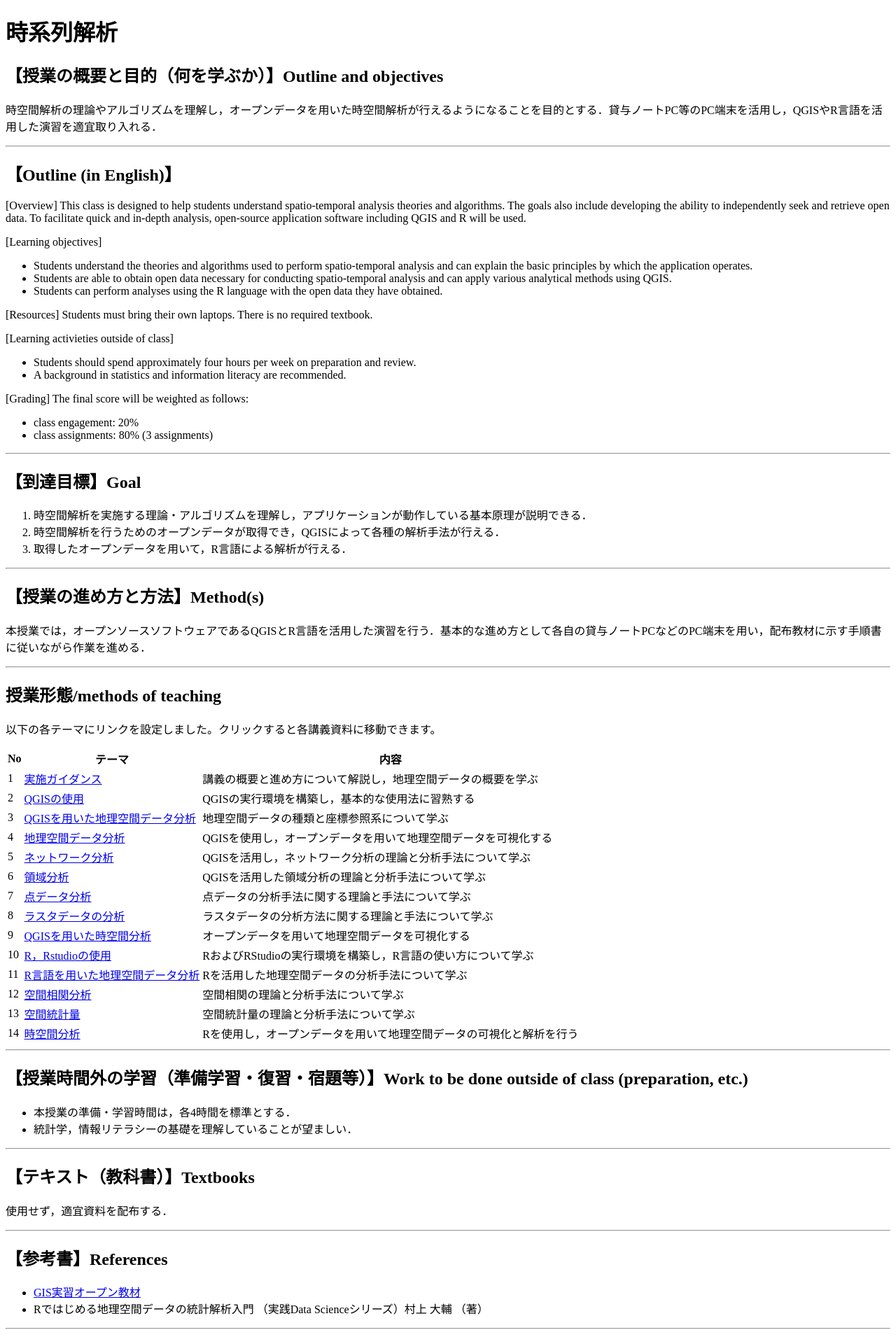
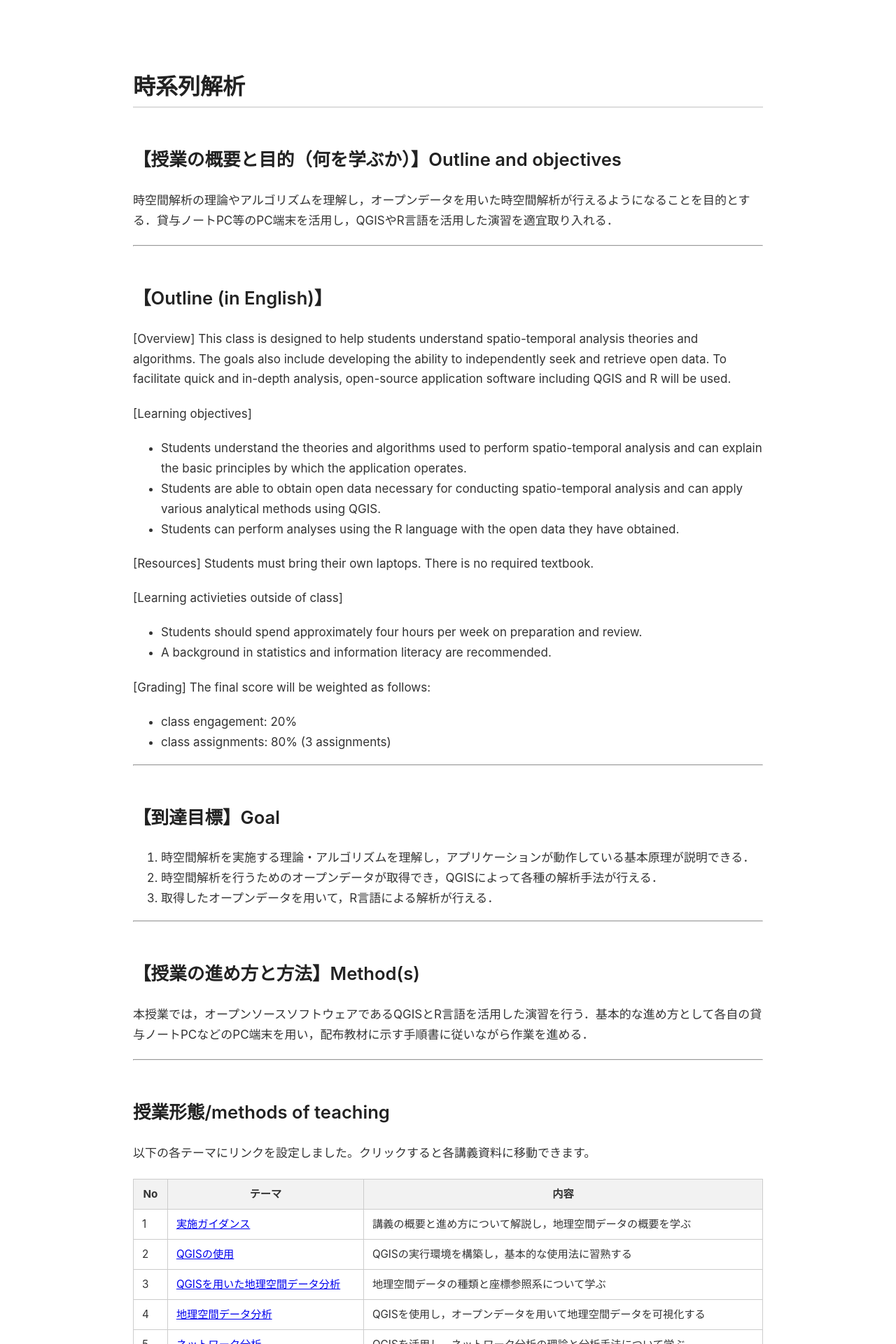
Before and after one commit to MasayaMatsushita/spatiotemporal-analysis, a Jekyll site: the page built from docs/index.md, in a window 1280 px wide. Shown: the top 1920 px of the page at 70% size. Built offline with Jekyll 4.4.1, drawn with Linux system fonts in a browser that asks for light colours; our own code applies the rules of GitHub Pages for plain Markdown files.

Commit message:
cssレイアウトの追加

```diff
--- a/docs/assets/css/style.css
+++ b/docs/assets/css/style.css
@@ -1,7 +1,93 @@
+/* ====== 基本文字スタイル ====== */
+body {
+  font-family: -apple-system, BlinkMacSystemFont, "Helvetica Neue", Arial, sans-serif;
+  line-height: 1.7;
+  font-size: 17px;
+  max-width: 900px;        /* 本文幅：読みやすい最大幅 */
+  margin: 0 auto;
+  padding: 2rem 1rem;
+  color: #333;
+}
+
+/* ====== 見出し ====== */
+h1, h2, h3, h4 {
+  font-weight: 600;
+  line-height: 1.4;
+  margin-top: 2.2em;
+  margin-bottom: 1em;
+  color: #222;
+}
+
+h1 {
+  font-size: 2.0rem;
+  border-bottom: 2px solid #ddd;
+  padding-bottom: 0.3rem;
+}
+h2 { font-size: 1.6rem; }
+h3 { font-size: 1.3rem; }
+
+/* ====== 段落 ====== */
+p {
+  margin: 1.2em 0;
+}
+
+/* ====== 画像（講義資料用に最適化） ====== */
 img {
-  max-width: 800px; /* ← ここを好みで変更 (800〜1000px推奨) */
-  width: 100%;
+  max-width: 900px;
   height: auto;
   display: block;
   margin: 1.5em auto;
+
+  padding: 8px;
+  background-color: #fff;
+  border: 1px solid #ddd;
+  border-radius: 6px;
+  box-sizing: content-box;
+
+  /* 小さい画像を引き伸ばさない */
+  width: auto;
 }
+
+/* ====== コードブロック ====== */
+pre, code {
+  font-family: "SFMono-Regular", Consolas, "Liberation Mono", monospace;
+}
+
+pre {
+  background-color: #f6f6f6;
+  padding: 12px 16px;
+  overflow-x: auto;
+  border-radius: 6px;
+  border: 1px solid #e0e0e0;
+  margin: 1.5em 0;
+}
+
+code {
+  background-color: #f0f0f0;
+  padding: 2px 4px;
+  border-radius: 4px;
+}
+
+/* ====== テーブル ====== */
+table {
+  border-collapse: collapse;
+  margin: 1.5em auto;
+  width: 100%;
+  font-size: 0.95rem;
+}
+
+table th, table td {
+  border: 1px solid #ccc;
+  padding: 8px 12px;
+}
+
+table th {
+  background-color: #f2f2f2;
+}
+
+/* ====== 数式 ====== */
+mjx-container {
+  font-size: 110%;
+  line-height: 1.8;
+  margin: 1em 0;
+}
```
